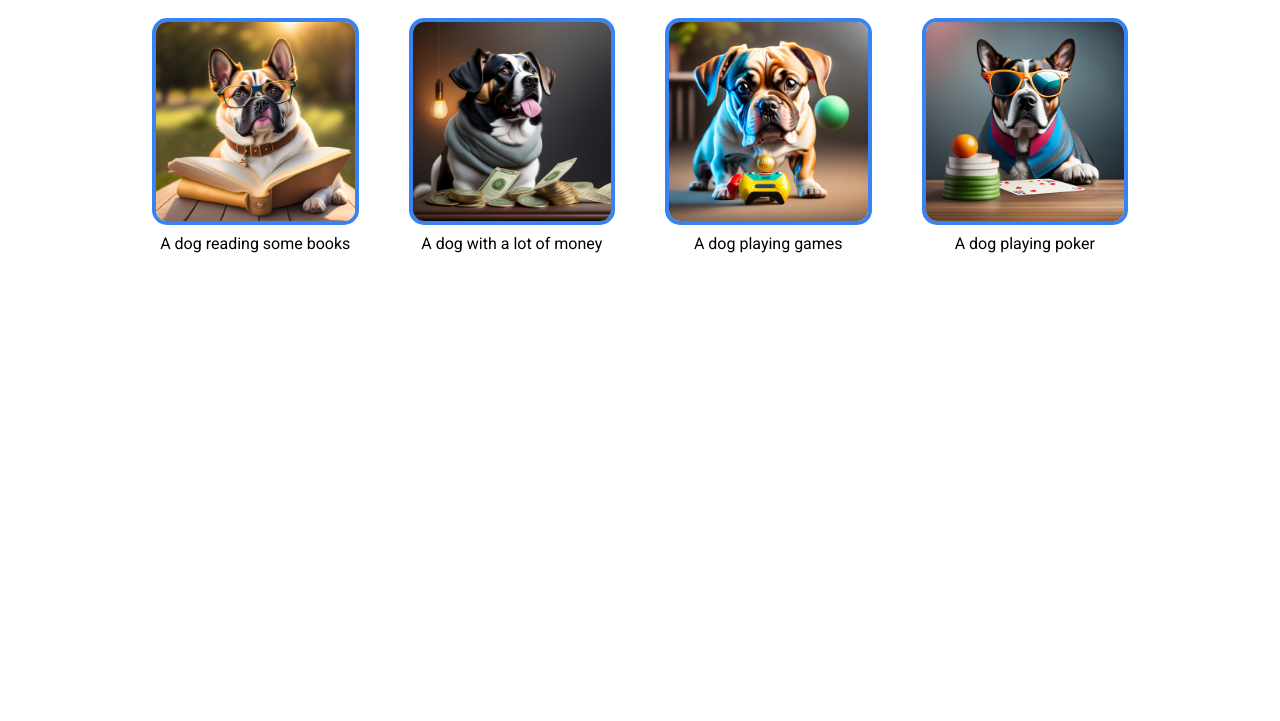
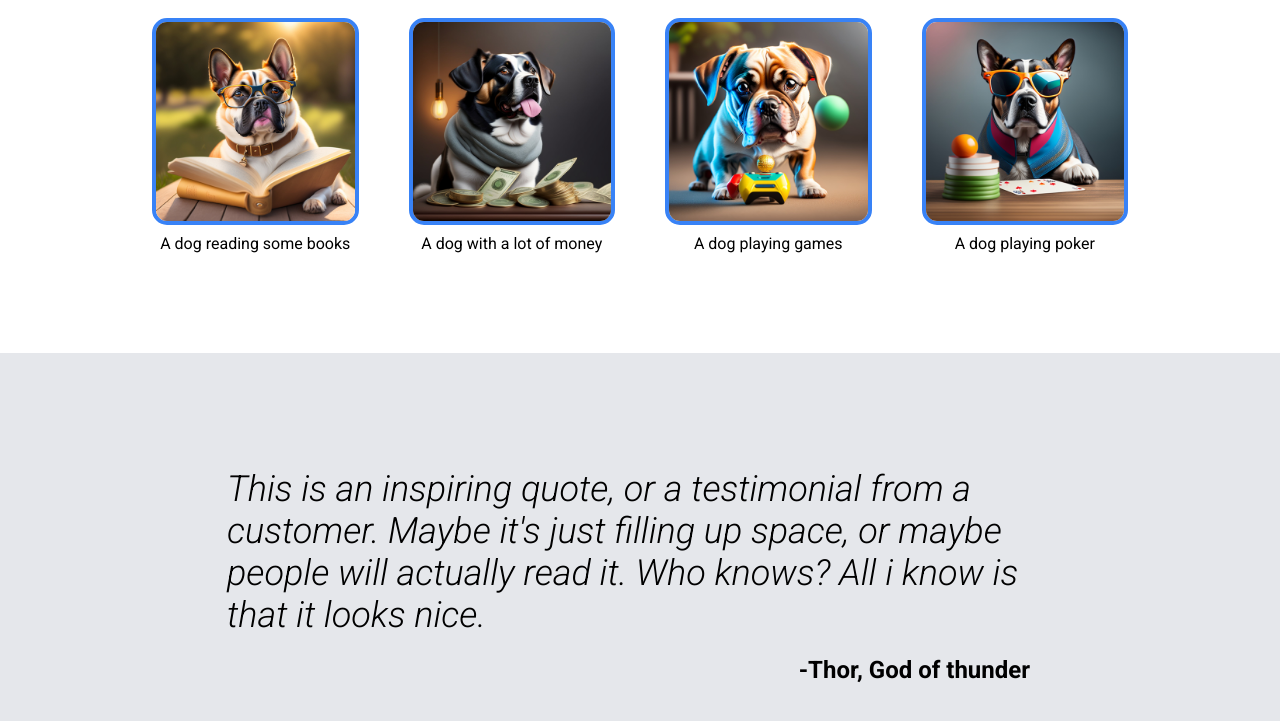
Before and after one commit to Bre323/Landing-Page, a plain HTML site: page index.html in a window 1280 px wide. Shown: the part 613-1334 px from the top of the page. Before the commit the page ends 966 px from the top, so only its background shows below. Drawn offline with Linux system fonts and the light colour scheme.

Commit message:
quote section finished

```diff
--- a/index.html
+++ b/index.html
@@ -67,7 +67,18 @@
             </div>
         </section>
 
-        <section></section>
+        <section class="quote">
+            <blockquote>
+                <p class="quote-text">
+                    This is an inspiring quote, or a testimonial from a
+                    customer. Maybe it's just filling up space, or maybe
+                    people will actually read it. Who knows? All i know
+                    is that it looks nice.
+                </p>
+                <cite>-Thor, God of thunder</cite>
+            </blockquote>
+        </section>
+
         <section></section>
         <footer></footer>
     </body>
--- a/style.css
+++ b/style.css
@@ -12,7 +12,7 @@
 }
 
 body {
-    min-width: 550px;
+    min-width: 1100px;
     font-family: 'Roboto', sans-serif;
 }
 
@@ -129,3 +129,25 @@ figure {
     border-radius: 15px;
     margin-bottom: 5px;
 }
+
+blockquote {
+    background-color: var(--quote-background);
+    padding: 15px 50px;
+    height: 400px;
+}
+
+.quote-text {
+    margin: 100px auto 0;
+    width: 70%;
+    font-size: 2.25rem;
+    font-weight: 400;
+    font-style: italic;
+}
+
+cite {
+    float: right;
+    font-style: normal;
+    font-size: 1.5rem;
+    font-weight: 700;
+    margin: 20px 200px 0;
+}
```
